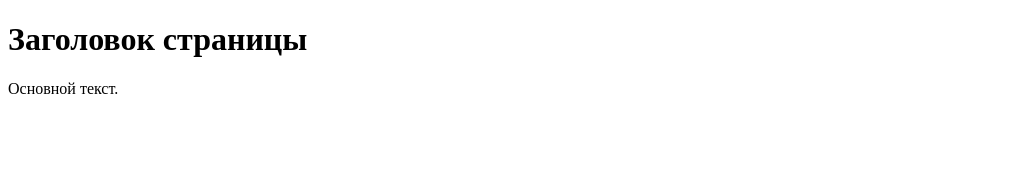
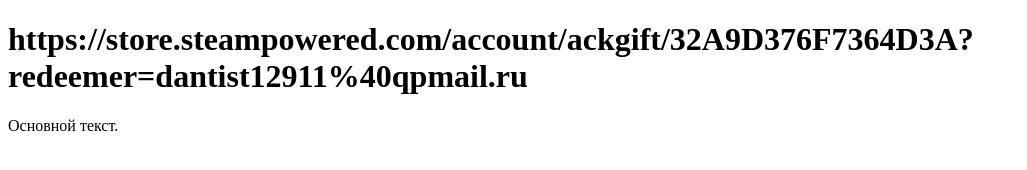
Before and after one commit to RikOrlov/podarok, a plain HTML site: page index.html in a window 1280 px wide. Shown: the whole page, without its empty margins (0-1027 px from the left). Drawn offline with Linux system fonts and the light colour scheme.

Commit message:
Update index.html

```diff
--- a/index.html
+++ b/index.html
@@ -2,10 +2,10 @@
 <html>
  <head>
   <meta charset="utf-8">
-  <title>Моя первая веб-страница</title>
+  <title>Любожаю</title>
  </head>
  <body>
-  <h1>Заголовок страницы</h1>
+  <h1>https://store.steampowered.com/account/ackgift/32A9D376F7364D3A?redeemer=dantist12911%40qpmail.ru</h1>
   <p>Основной текст.</p>
  </body>
 </html>
```
